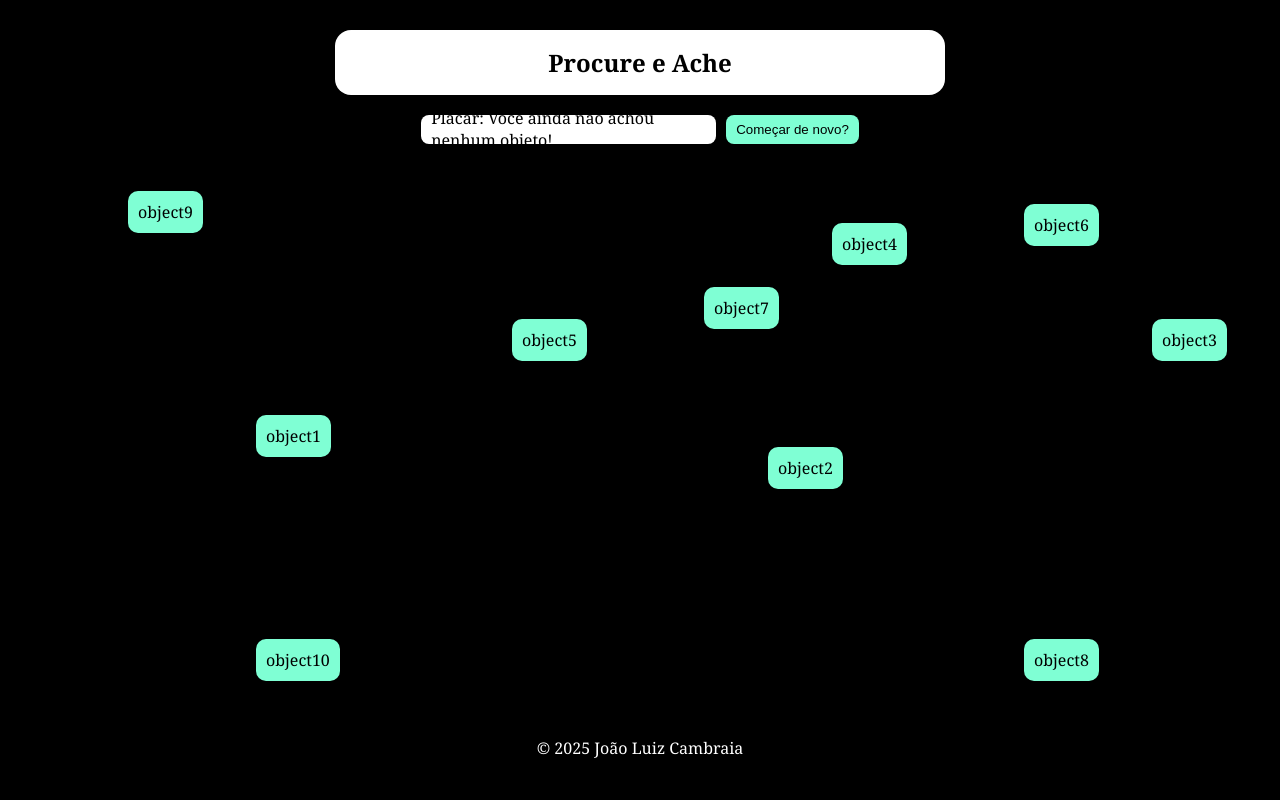
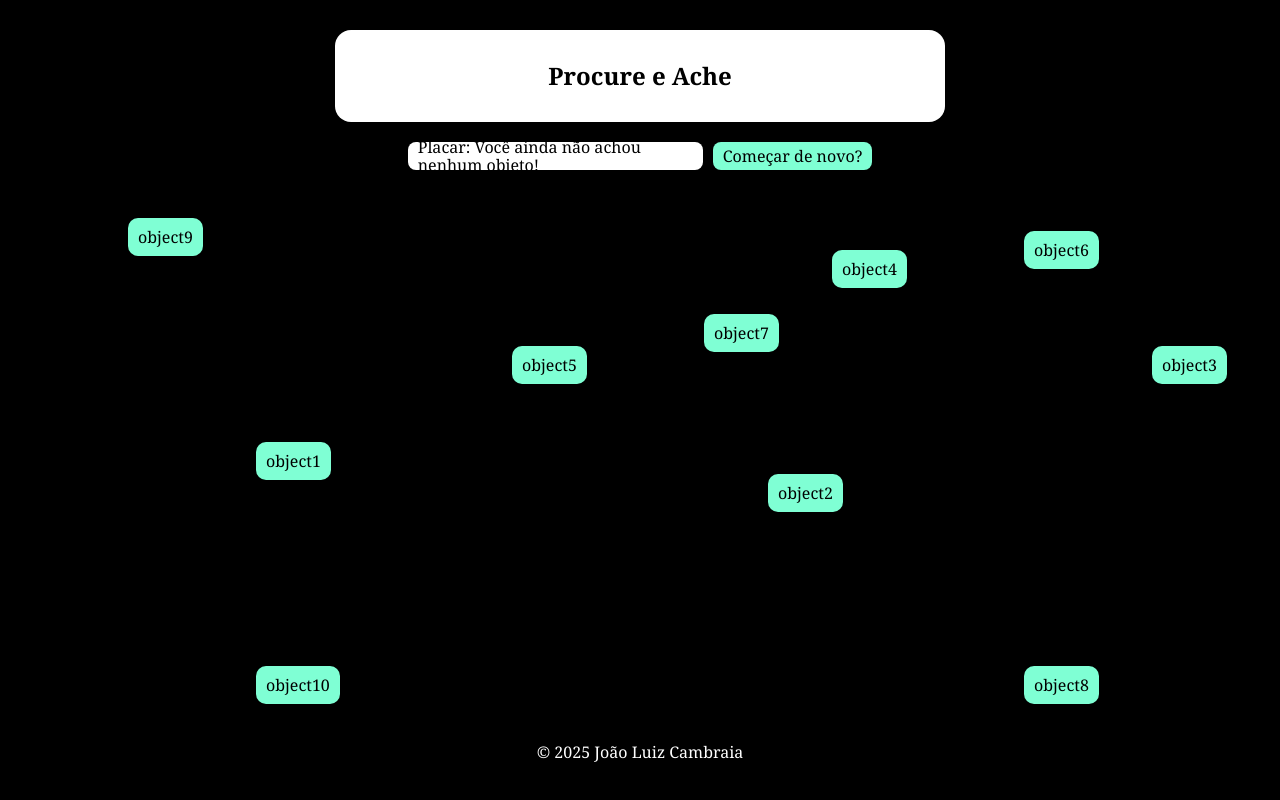
Before and after one commit to jlcambraia/search-and-find, a React (Vite) app: page / in a window 1280 px wide. Built offline with nearby package versions, Linux system fonts and the light colour scheme.

Commit message:
refactor: altera ordem da importação

```diff
--- a/src/App.css
+++ b/src/App.css
@@ -1,12 +1,12 @@
+@import url(./vendor/normalize.css);
+
 * {
-  box-sizing: border-box;
-  margin: 0;
-  padding: 0;
+	box-sizing: border-box;
+	margin: 0;
+	padding: 0;
 }
 
-@import url(./vendor/normalize.css);
-
 body {
-  background-color: black;
-  font-family: Georgia, "Times New Roman", Times, serif;
+	background-color: black;
+	font-family: Georgia, 'Times New Roman', Times, serif;
 }
```
